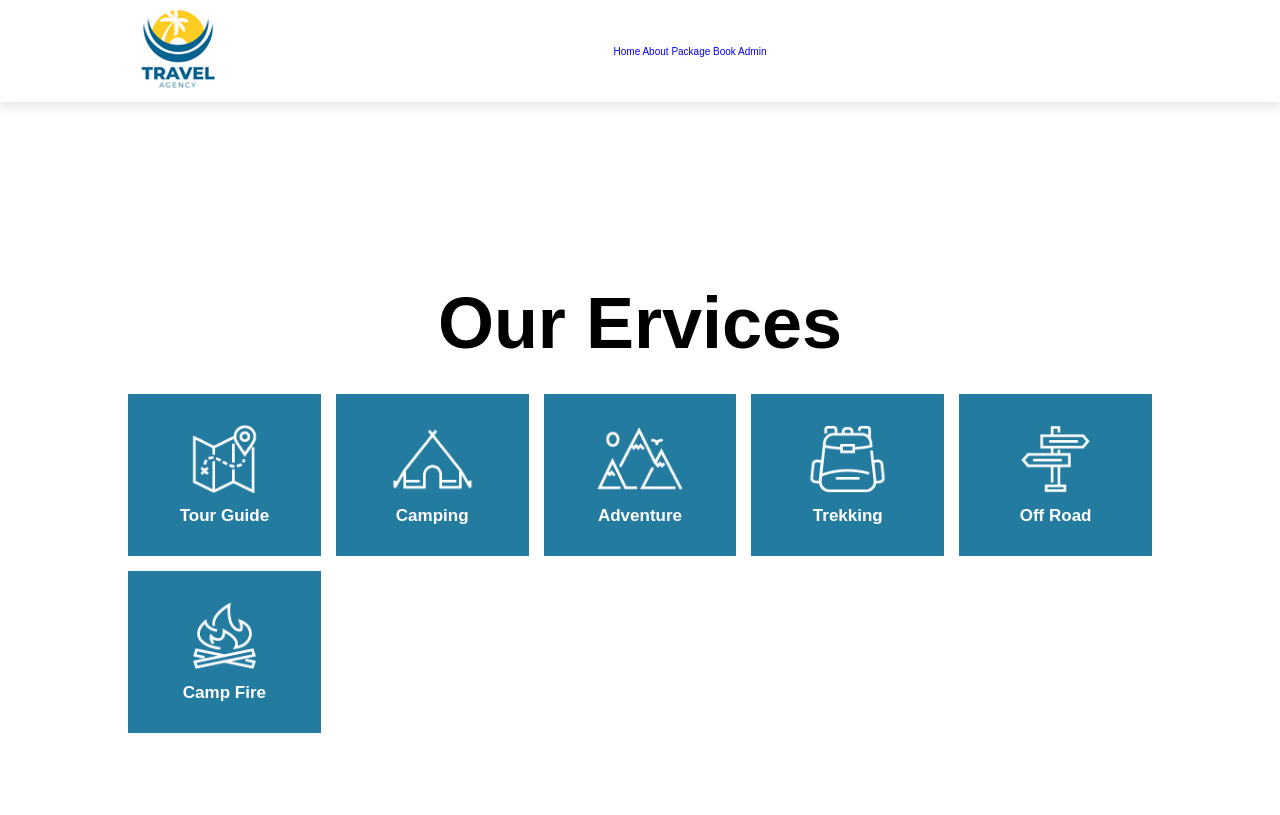
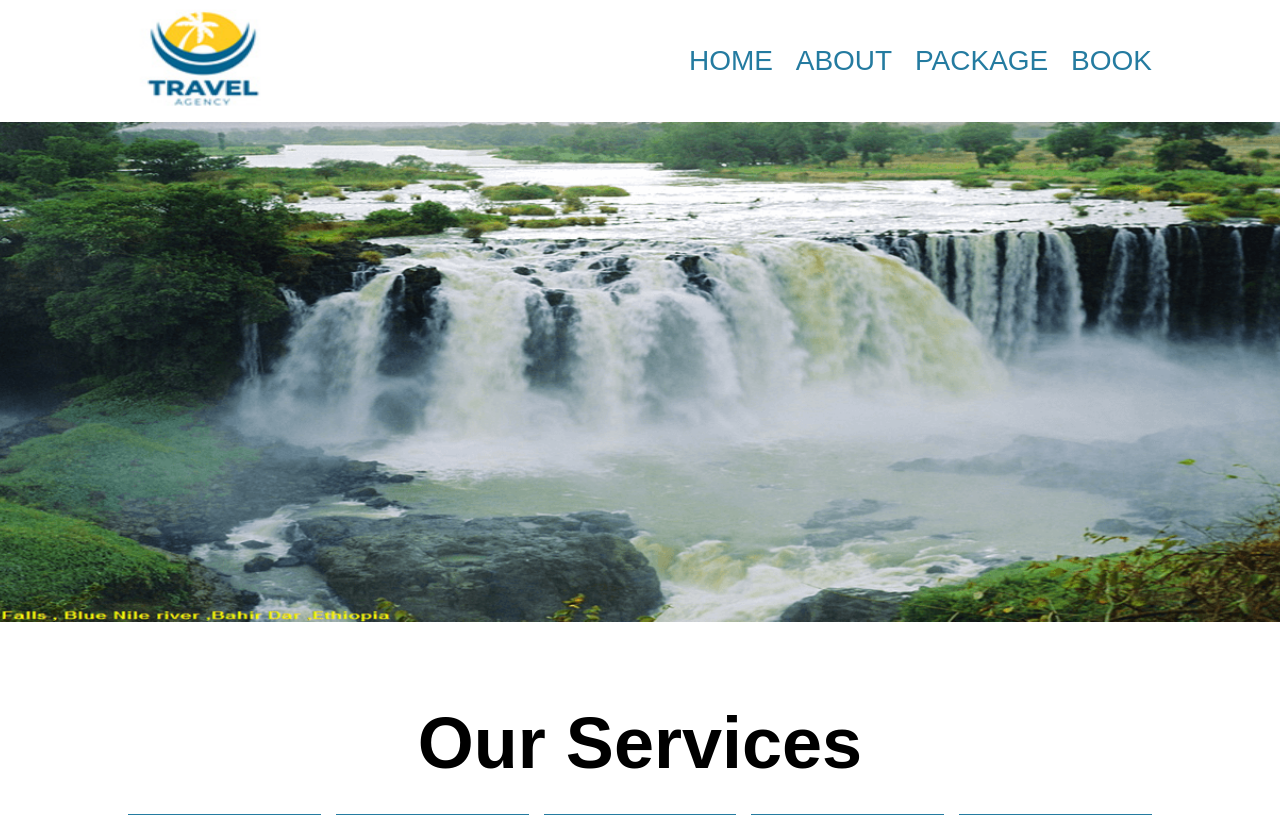
Before and after one commit to yared-abera/travel-and-tour-Guidance-project, a PHP site: page /home.php in a window 1280 px wide. Shown: the top 815 px of the page. Run offline with PHP 8.4, Linux system fonts and the light colour scheme.

Commit message:
updation on home.php

```diff
--- a/home.php
+++ b/home.php
@@ -12,6 +12,7 @@
    <!-- custom css file link  -->
    <link rel="stylesheet" href="css/home.css">
    <link rel="stylesheet" href="css/footer.css">
+   <link rel="stylesheet" href="css/package.css">
    <script src="https://code.jquery.com/jquery-3.5.1.min.js"></script>
     <link rel="stylesheet" href="css/header.css">
     <script>
@@ -28,33 +29,30 @@
 <body>
 
 <!-- header section starts  -->
+
 <section class="header">
-
    <a href="home.php" class="logo"><img src="images/logo.jpg"></a>
    <nav class="navbar">
       <a href="home.php">home</a>
       <a href="about.php">about</a>
-      <a href="package.php">package</a>
+      <a href="package.php" class="active">package</a>
       <a href="book.php">book</a>
-       <a href="admin.php.php" class="admin">admin</a>
    </nav>
-   <div class="humberger">
-   <div class="line"></div>
-   <div class="line"></div>
-   <div class="line"></div>
-</div>
+   <div id="menu-btn" class="fas fa-bars"></div>
 </section>
-    <!-- header section ends -->
-<!-- home section starts  -->
-<section class="home-section">
-         <div class="swiper-slide slide" style="background:url(images/Blue_Nile.png) no-repeat">
-            </div>
+
+
+
+
+<section class="home">
+
+<div class="swiper-slide slide" style="background:url(images/Blue_Nile.png) no-repeat"></div>
 
 </section>
-<!-- home section ends -->
+
 <!-- begining of services section -->
 <section class="services">
-    <h1 class="services-title">our ervices</h1>
+    <h1 class="services-title">our services</h1>
     <div class="box-container">
         <div class="box">
         <img src="images/icon-2.png" alt="tour guide icon">
@@ -75,7 +73,6 @@
          <img src="images/icon-3.png" alt="">
          <h3>trekking</h3>
          </div>
-
          <div class="box">
          <img src="images/icon-5.png" alt="">
          <h3>off road</h3>
@@ -90,7 +87,7 @@
  <!-- home services section ends  -->
 
  <!-- home about section starts  -->
-<section class="home-about-section">
+<section class="home-about">
    <div class="image">
       <img src="images/wonchi.jpg" alt="iage">
    </div>
@@ -122,7 +119,7 @@
          </div>
          <div class="content">
             <h3>gorgora Tour Packages</h3>
-            <p>Enjoy the ETHIOPIA with unforgettable fun with our Delhi top selling packages!</p>
+            <p>Enjoy the ETHIOPIA with unforgettable fun with our gorgora top selling packages!</p>
             <h2>$50</h2>
             <a href="book.php" class="btn">book now</a>
          </div>
@@ -132,8 +129,8 @@
             <img src="images/walia.jpg" alt="">
          </div>
          <div class="content">
-            <h3>semien Tour Packages</h3>
-            <p>Enjoy the Emirates with unforgettable fun with our Japan top selling packages!</p>
+            <h3>semien mountain Tour Packages</h3>
+            <p>Enjoy the Emirates with unforgettable fun with our semien mountain top selling packages!</p>
             <h2>$50</h2>
             <a href="book.php" class="btn">book now</a>
          </div>
@@ -158,5 +155,6 @@
 <?php
 include("footer.php");
 ?>
+<script src="js/script.js"></script>
 </body>
 </html>
```
Lines whose indentation alone changed are shown as unchanged.
